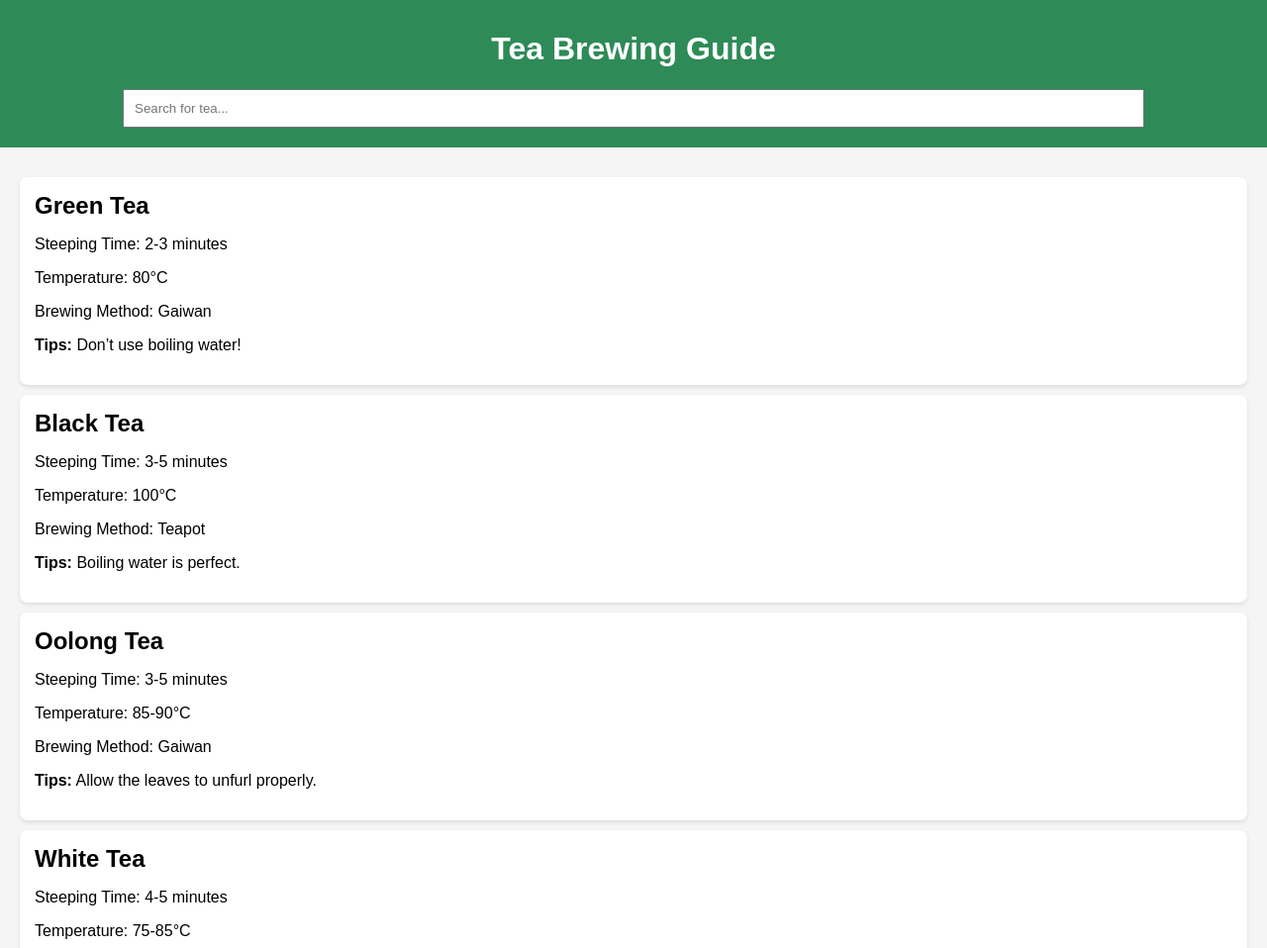
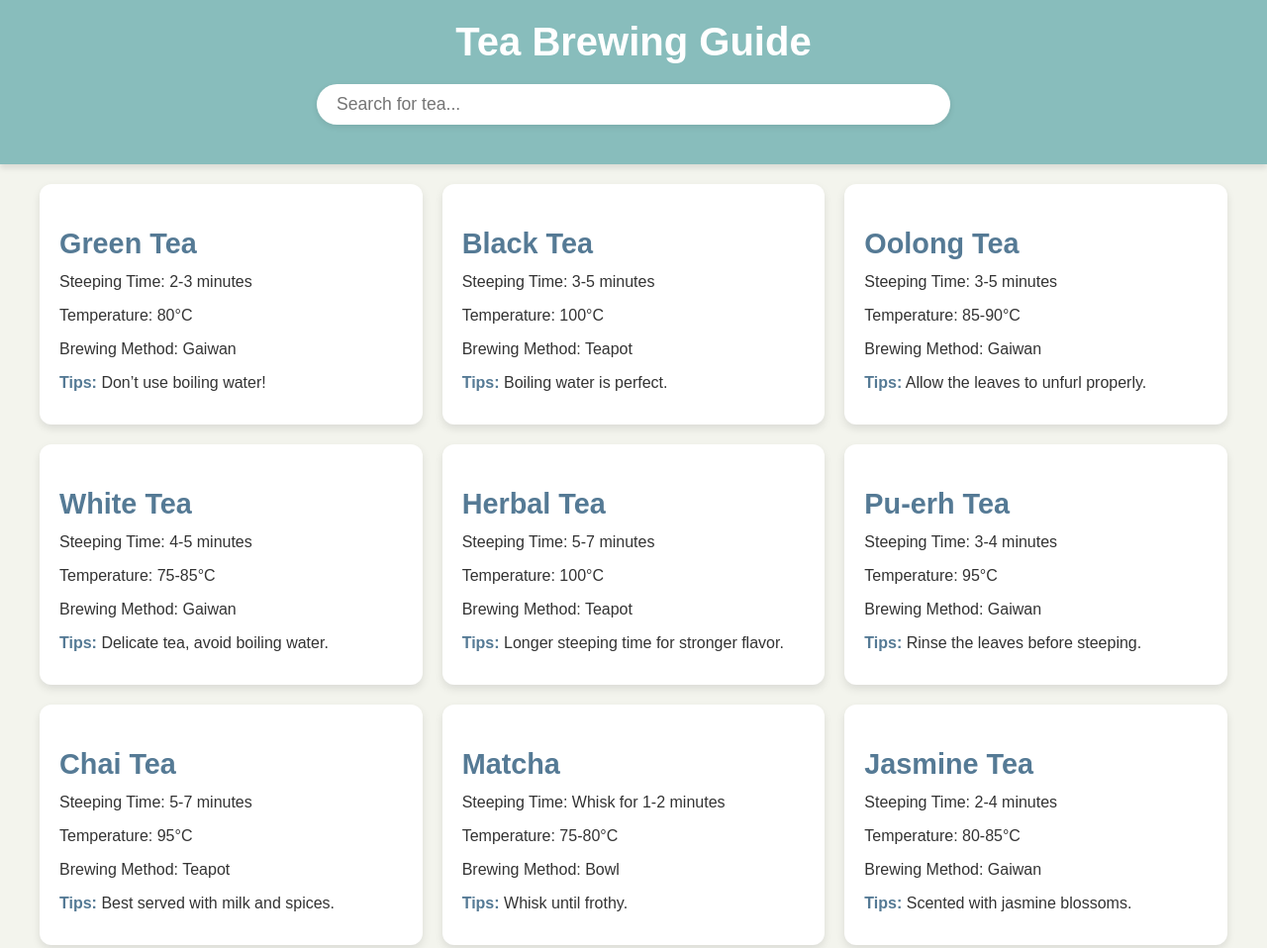
Before and after one commit to petr-kin/Tea-Guide, a plain HTML site: page index.html in a window 1280 px wide. Shown: the top 958 px of the page at 99% size. Drawn offline with Linux system fonts and the light colour scheme.

Commit message:
Update styles.css

```diff
--- a/styles.css
+++ b/styles.css
@@ -1,36 +1,111 @@
+/* General Styles */
 body {
-    font-family: Arial, sans-serif;
-    background-color: #f5f5f5;
+    font-family: 'Arial', sans-serif;
+    background-color: #f3f4ed;
     margin: 0;
     padding: 0;
+    color: #333;
 }
 
 header {
-    background-color: #2e8b57;
+    background-color: #88bdbc;
+    padding: 20px;
+    text-align: center;
+    box-shadow: 0 4px 6px rgba(0, 0, 0, 0.1);
+    position: sticky;
+    top: 0;
+    z-index: 100;
+}
+
+h1 {
+    font-size: 2.5rem;
     color: white;
-    padding: 10px;
-    text-align: center;
+    margin: 0;
 }
 
 input[type="text"] {
-    padding: 10px;
+    padding: 10px 20px;
     width: 80%;
-    margin: 10px auto;
+    max-width: 600px;
+    margin: 20px auto;
     display: block;
+    font-size: 1.1rem;
+    border: none;
+    border-radius: 25px;
+    box-shadow: 0 2px 6px rgba(0, 0, 0, 0.1);
 }
 
-#tea-list {
+input[type="text"]:focus {
+    outline: none;
+    border: 2px solid #557a95;
+}
+
+/* Main Content Styles */
+main {
     padding: 20px;
+    max-width: 1200px;
+    margin: 0 auto;
+    display: grid;
+    grid-template-columns: repeat(auto-fit, minmax(300px, 1fr));
+    gap: 20px;
 }
 
 .tea-item {
-    background: white;
-    margin: 10px 0;
-    padding: 15px;
-    border-radius: 8px;
-    box-shadow: 0 2px 4px rgba(0, 0, 0, 0.1);
+    background-color: #ffffff;
+    padding: 20px;
+    border-radius: 12px;
+    box-shadow: 0 4px 8px rgba(0, 0, 0, 0.1);
+    transition: transform 0.3s ease-in-out;
+}
+
+.tea-item:hover {
+    transform: scale(1.05);
 }
 
 .tea-item h2 {
-    margin: 0;
+    font-size: 1.8rem;
+    color: #557a95;
+    margin-bottom: 10px;
 }
+
+.tea-item p {
+    font-size: 1rem;
+    line-height: 1.5;
+    margin: 10px 0;
+}
+
+.tea-item p strong {
+    color: #557a95;
+}
+
+/* Footer Styles */
+footer {
+    background-color: #557a95;
+    color: white;
+    text-align: center;
+    padding: 15px 0;
+    font-size: 1rem;
+    position: relative;
+    bottom: 0;
+    width: 100%;
+    margin-top: 20px;
+}
+
+/* Responsive Design */
+@media (max-width: 600px) {
+    h1 {
+        font-size: 1.8rem;
+    }
+
+    input[type="text"] {
+        width: 90%;
+    }
+
+    .tea-item h2 {
+        font-size: 1.5rem;
+    }
+
+    .tea-item p {
+        font-size: 0.9rem;
+    }
+}
```
